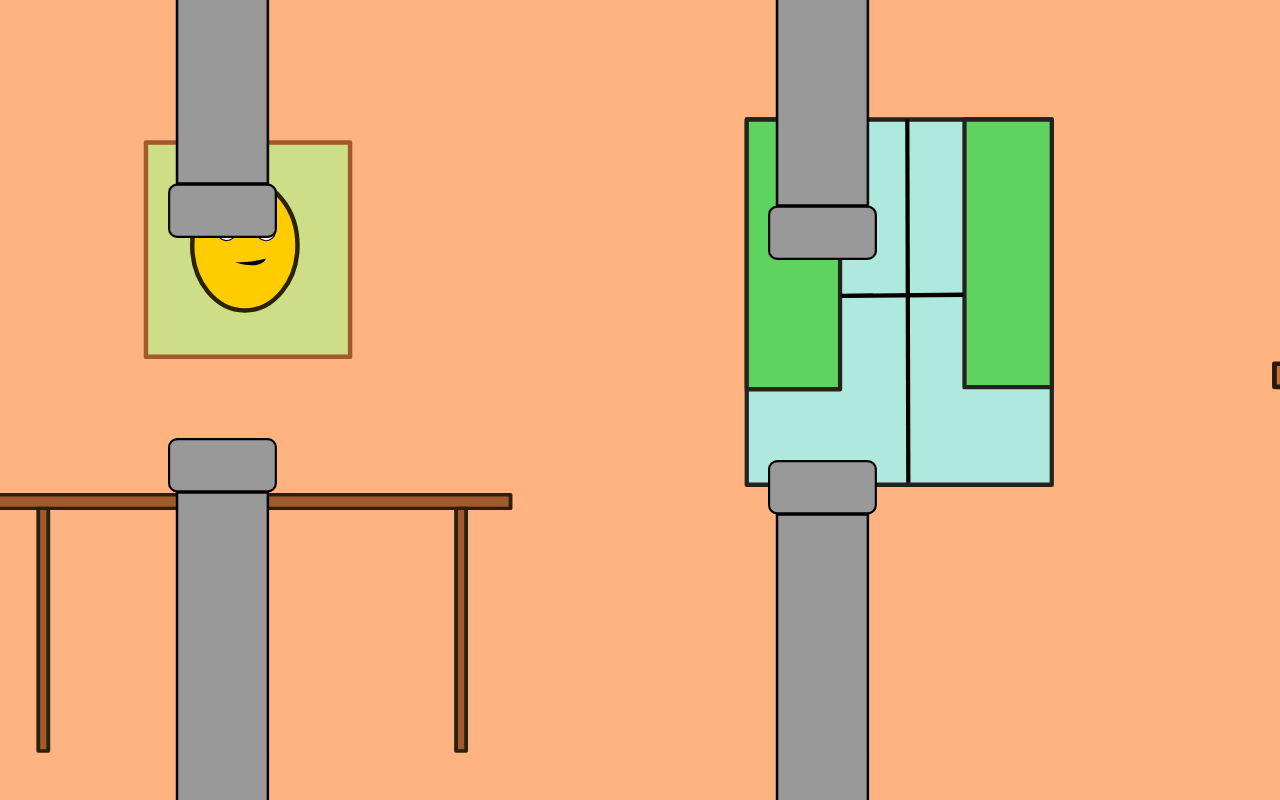
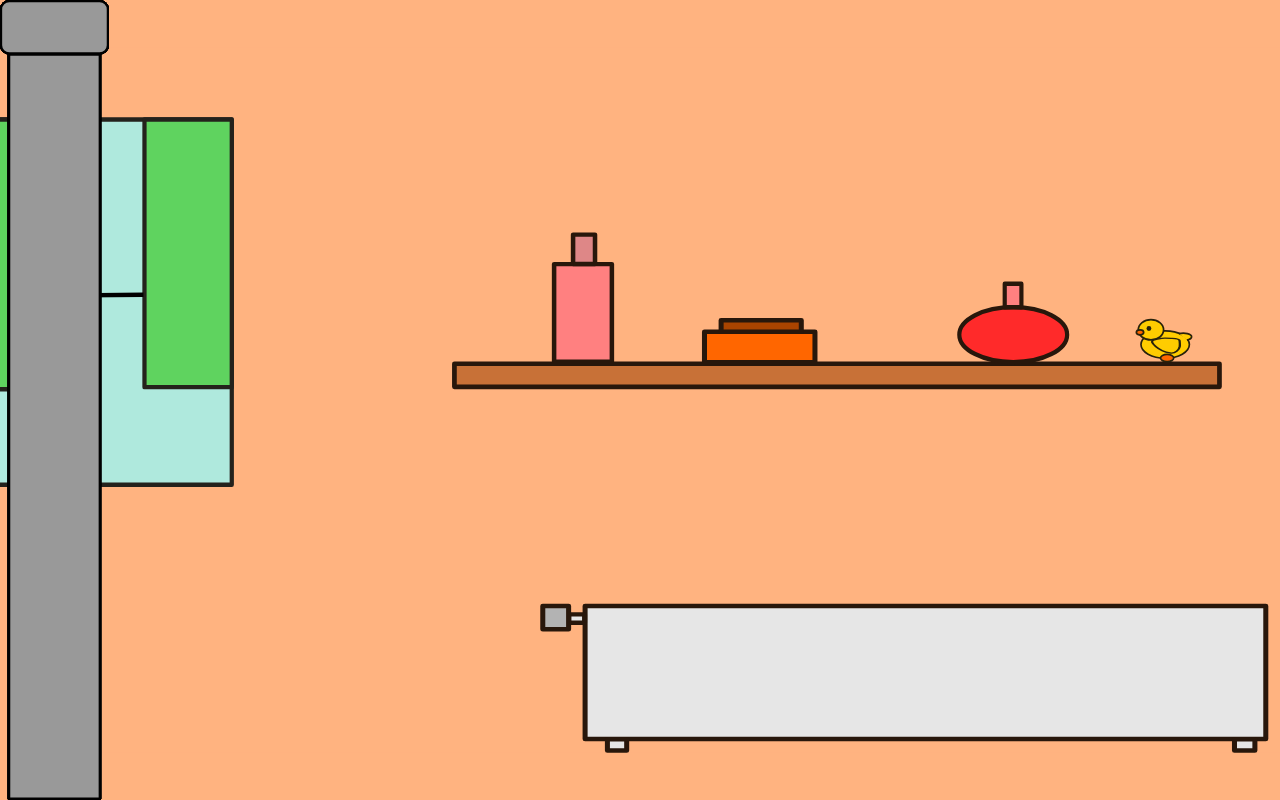
Before and after one commit to kruserr/budget-flappy-bird-engine, a React (Create React App) app: page / in a window 1280 px wide. Built offline with nearby package versions, Linux system fonts and the light colour scheme.

Commit message:
#53: WIP: init

```diff
--- a/src/index.js
+++ b/src/index.js
@@ -144,57 +144,142 @@ function Hero(props)
 }
 engine.addObject(<Hero id={'Hero'} />);
 
-function Pipe(props)
+// function Pipe(props)
+// {
+//   const element = React.useRef(null);
+//   const [context, setContext] = React.useContext(ctx);
+
+//   const [collider, setCollider] = React.useState(
+//     new Pos({
+//       x: props?.data?.x,
+//       y: props?.data?.y,
+//     })
+//   );
+
+//   React.useEffect(() => {
+//     context[props?.id] = {
+//       'tag': 'obstacle'
+//     };
+//     setContext({...context});
+//   }, []);
+
+//   React.useEffect(() => {
+//     function move()
+//     {
+//       if (collider.x > -108.91)
+//       {
+//         collider.x += -6;
+//       }
+//       else
+//       {
+//         collider.x += 6*600;
+//       }
+
+//       setCollider(new Pos({...collider}));
+//     };
+
+//     engine.requestAnimationFrame(move);
+//   }, [collider]);
+
+//   let rotation = 0;
+//   if (props?.data?.rotation != null)
+//   {
+//     rotation = props?.data?.rotation;
+//   }
+
+//   const styleRoot = {
+//     position: `fixed`,
+//     willChange: `transform`,
+//     transform: `translate3d(${collider.x}px, ${collider.y}px, 0) rotate(${rotation}deg)`,
+//   };
+
+//   return (
+//     <svg ref={element} id={props?.id} style={styleRoot} height="800px" version="1.1" viewBox="0 0 70 514.19" xmlns="http://www.w3.org/2000/svg">
+//       <g transform="translate(-65 8.2278)" fill="#999" stroke="#000" strokeLinejoin="round">
+//         <rect transform="scale(1,-1)" x="70.798" y="-505.16" width="58.404" height="478.4" rx="0" ry="0" imageRendering="auto" strokeWidth="1.5964" style={{mixBlendMode: 'normal'}}/>
+//         <rect transform="scale(1,-1)" x="65.694" y="-26.078" width="68.612" height="33.612" ry="5.2732" strokeWidth="1.3882" style={{mixBlendMode: 'normal'}}/>
+//       </g>
+//     </svg>
+//   );
+// }
+
+// function PipeSet(props)
+// {
+//   function getRandomInt(min, max)
+//   {
+//     min = Math.ceil(min);
+//     max = Math.floor(max);
+//     return Math.floor(Math.random() * (max - min) + min);
+//   }
+
+//   const offset = 1000;
+//   const randomInt = getRandomInt(400, 800);
+
+//   const styleRoot = {
+
+//   };
+
+//   return (
+//     <span style={styleRoot}>
+//       <Pipe id={`${props?.id}_up`} data={{x: (600 * props?.data?.i) + 600, y: randomInt}}/>
+//       <Pipe id={`${props?.id}_down`} data={{x: ((600 * props?.data?.i) + 600), y: randomInt - offset, rotation: 180}}/>
+//     </span>
+//   );
+// }
+
+
+function Pipe({id, pos, rotation})
 {
-  const element = React.useRef(null);
-  const [context, setContext] = React.useContext(ctx);
+  // const element = React.useRef(null);
+  // const [context, setContext] = React.useContext(ctx);
 
-  const [collider, setCollider] = React.useState(
-    new Pos({
-      x: props?.data?.x,
-      y: props?.data?.y,
-    })
-  );
+  // const [collider, setCollider] = React.useState(
+  //   new Pos({
+  //     x: props?.data?.x,
+  //     y: props?.data?.y,
+  //   })
+  // );
 
-  React.useEffect(() => {
-    context[props?.id] = {
-      'tag': 'obstacle'
-    };
-    setContext({...context});
-  }, []);
+  // React.useEffect(() => {
+  //   function move()
+  //   {
+  //     if (collider.x > -108.91)
+  //     {
+  //       collider.x += -6;
+  //     }
+  //     else
+  //     {
+  //       collider.x += 6*600;
+  //     }
 
-  React.useEffect(() => {
-    function move()
+  //     setCollider(new Pos({...collider}));
+  //     context[props?.id] = {
+  //       'collider': element?.current?.getBoundingClientRect(),
+  //       'tag': 'obstacle'
+  //     };
+  //     setContext({...context});
+  //   };
+
+  //   engine.requestAnimationFrame(move);
+  // }, [collider]);
+
+  if (rotation != null)
   {
-      if (collider.x > -108.91)
-      {
-        collider.x += -6;
+    rotation = rotation;
   }
   else
   {
-        collider.x += 6*600;
-      }
-
-      setCollider(new Pos({...collider}));
-    };
-
-    engine.requestAnimationFrame(move);
-  }, [collider]);
-
-  let rotation = 0;
-  if (props?.data?.rotation != null)
-  {
-    rotation = props?.data?.rotation;
+    rotation = 0;
   }
 
   const styleRoot = {
     position: `fixed`,
     willChange: `transform`,
-    transform: `translate3d(${collider.x}px, ${collider.y}px, 0) rotate(${rotation}deg)`,
+    transform: `translate3d(${pos?.x}px, ${pos?.y}px, 0) rotate(${rotation}deg)`,
   };
 
   return (
-    <svg ref={element} id={props?.id} style={styleRoot} height="800px" version="1.1" viewBox="0 0 70 514.19" xmlns="http://www.w3.org/2000/svg">
+    <svg id={id} style={styleRoot} height="800px" version="1.1" viewBox="0 0 70 514.19" xmlns="http://www.w3.org/2000/svg">
       <g transform="translate(-65 8.2278)" fill="#999" stroke="#000" strokeLinejoin="round">
         <rect transform="scale(1,-1)" x="70.798" y="-505.16" width="58.404" height="478.4" rx="0" ry="0" imageRendering="auto" strokeWidth="1.5964" style={{mixBlendMode: 'normal'}}/>
         <rect transform="scale(1,-1)" x="65.694" y="-26.078" width="68.612" height="33.612" ry="5.2732" strokeWidth="1.3882" style={{mixBlendMode: 'normal'}}/>
@@ -203,8 +288,11 @@ function Pipe(props)
   );
 }
 
-function PipeSet(props)
+function PipeSet({index, pos, spacing})
 {
+  const [end, setEnd] = React.useState(false);
+
+  const startPos = React.useMemo(() => {
     function getRandomInt(min, max)
     {
       min = Math.ceil(min);
@@ -213,16 +301,31 @@ function PipeSet(props)
     }
 
     const offset = 1000;
-  const randomInt = getRandomInt(400, 800);
+    const randomInt = getRandomInt(300, 700);
 
-  const styleRoot = {
+    return {
+      'up': new Pos({x: (600 * index) + 600, y: randomInt}),
+      'down': new Pos({x: (600 * index) + 600, y: randomInt - offset}),
+    };
+  }, [end]);
 
-  };
+  let posDown = {...pos};
+  if (posDown?.y != null)
+  {
+    posDown.y -= spacing;
+  }
 
   return (
-    <span style={styleRoot}>
-      <Pipe id={`${props?.id}_up`} data={{x: (600 * props?.data?.i) + 600, y: randomInt}}/>
-      <Pipe id={`${props?.id}_down`} data={{x: ((600 * props?.data?.i) + 600), y: randomInt - offset, rotation: 180}}/>
+    <span>
+      <Pipe
+        id={`${index}_up`}
+        pos={pos}
+      />
+      <Pipe
+        id={`${index}_down`}
+        pos={posDown}
+        rotation={180}
+      />
     </span>
   );
 }
```
Lines whose indentation alone changed are shown as unchanged.
